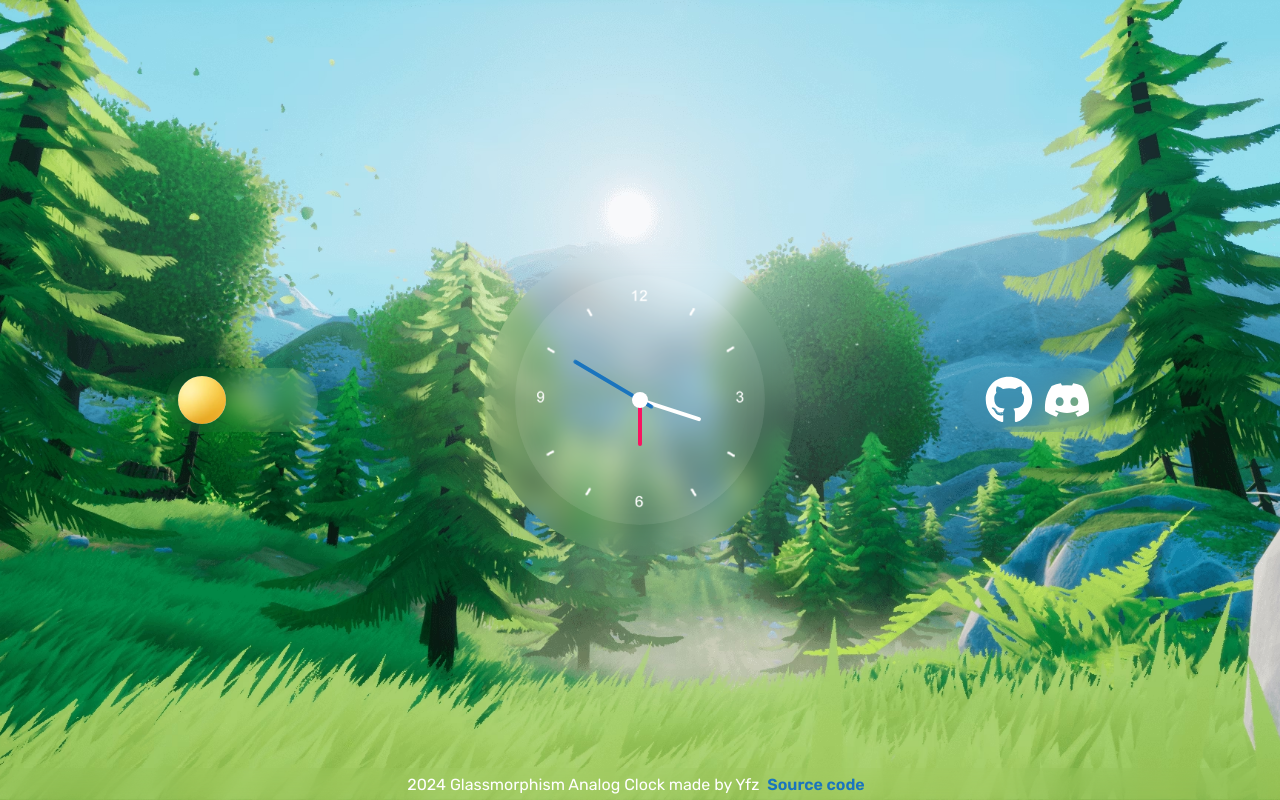
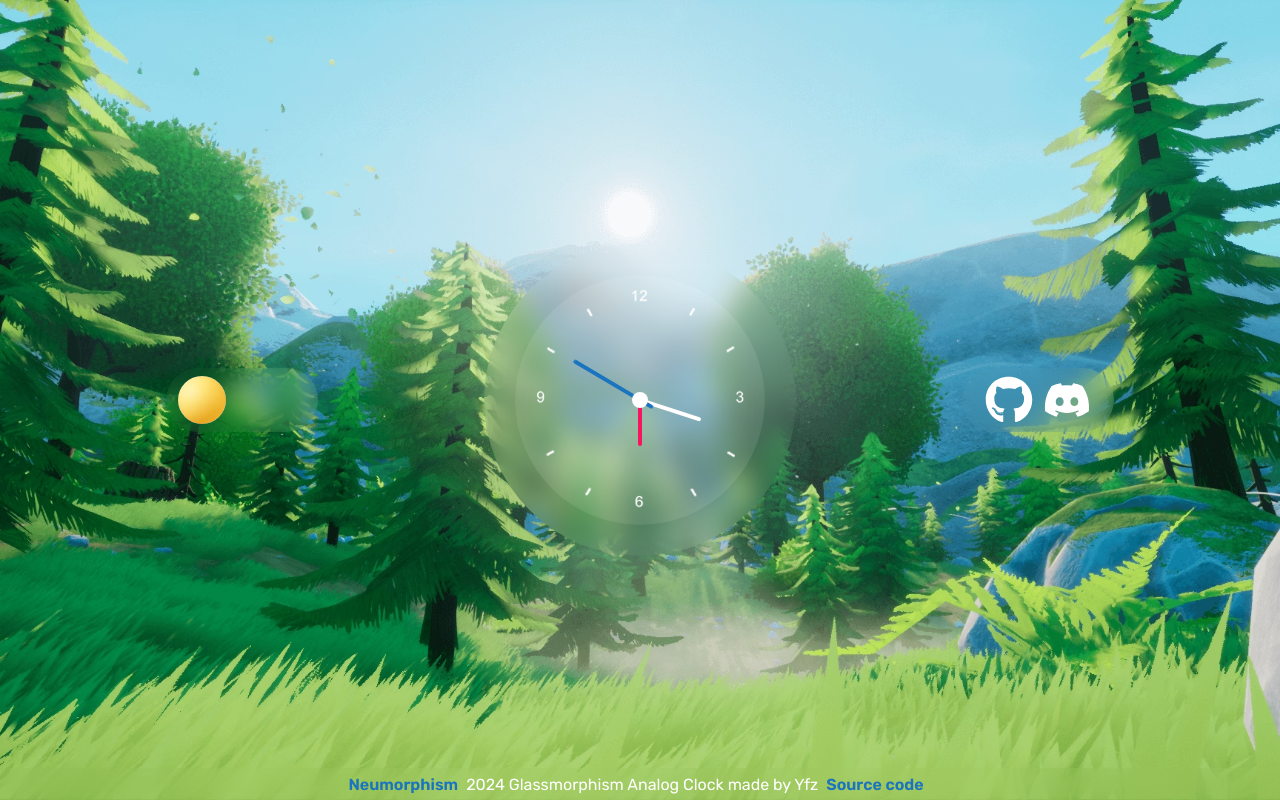
Before and after one commit to IZvX/AnalogClockGlassmorphism, a plain HTML site: page index.html in a window 1280 px wide. Drawn offline with Linux system fonts and the light colour scheme.

Commit message:
Update index.html

```diff
--- a/index.html
+++ b/index.html
@@ -31,7 +31,7 @@
     </div>
 
     <footer>
-        <div class="foot"><span>2024 Glassmorphism Analog Clock made by Yfz</span><a href="https://github.com/IZvX/AnalogClockGlassmorphism">Source code</a><span></span></div>
+        <div class="foot"><a href="https://izvx.github.io/AnalogClockNeumorphism/">Neumorphism</a><span>2024 Glassmorphism Analog Clock made by Yfz</span><a href="">Source code</a><span></span></div>
     </footer>
     <script src="index.js"></script>
 </body>
```
